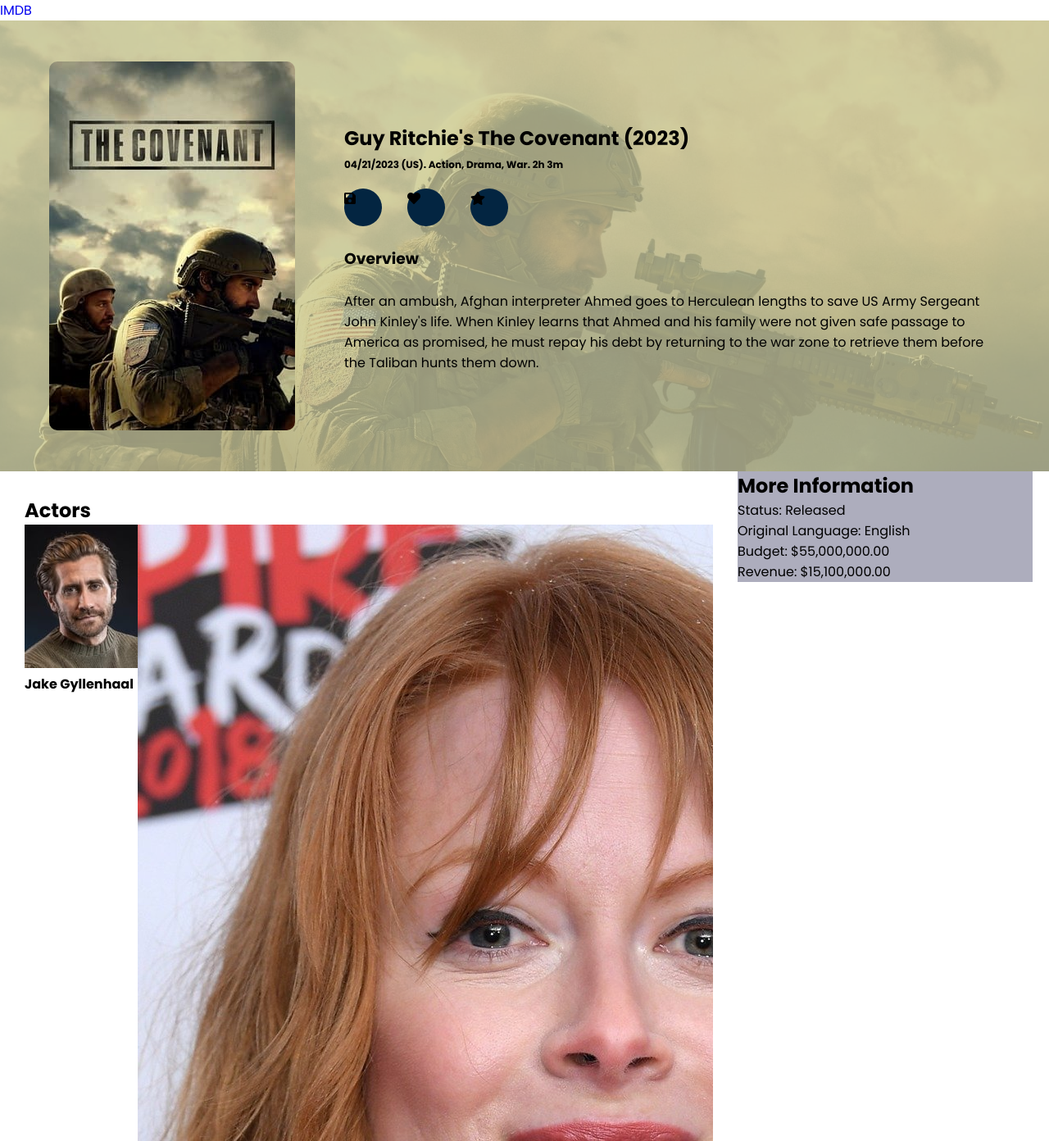
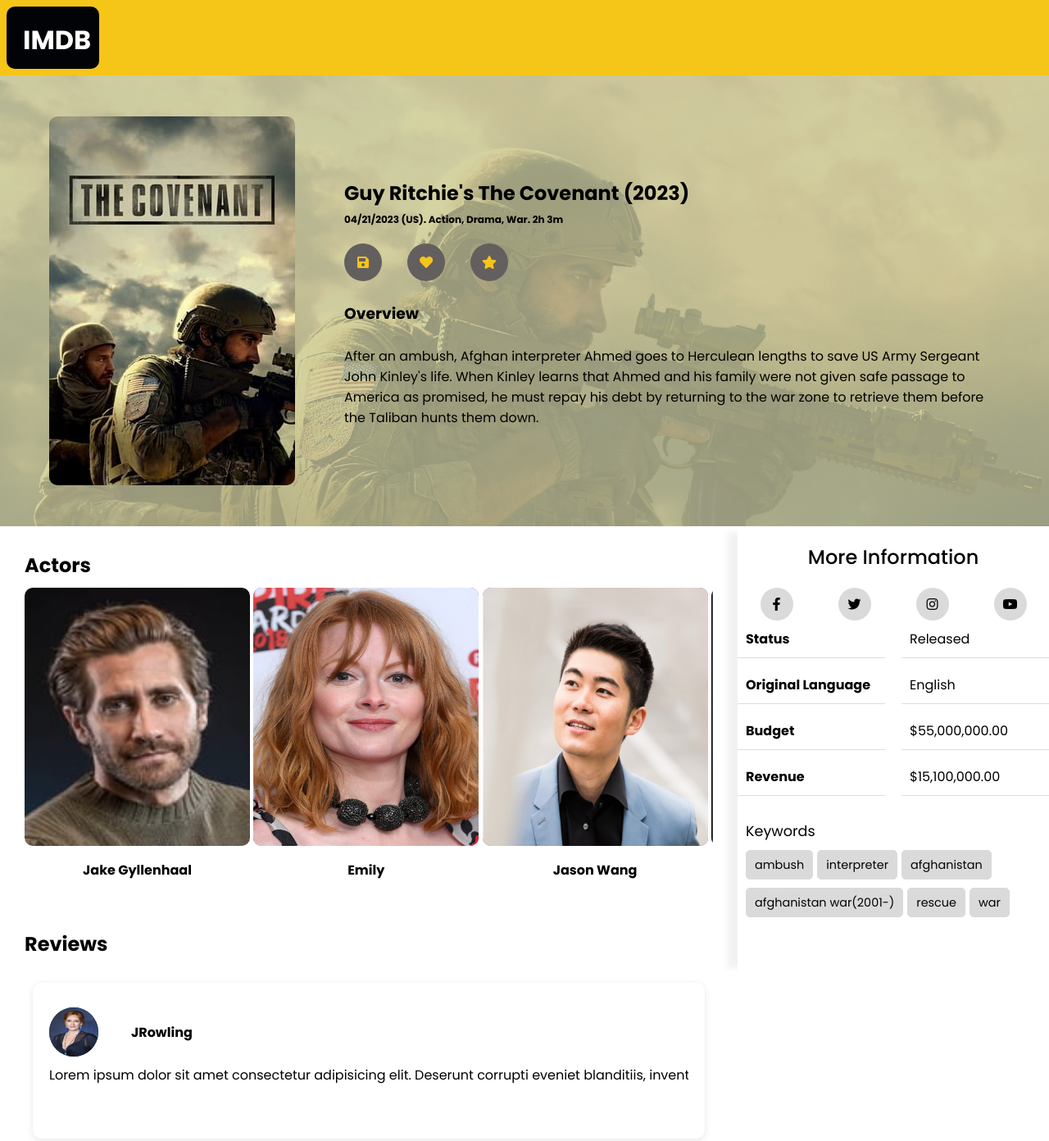
Before and after one commit to MahdiHosseinizade/html-css-movie-project, a website: page html/moviePage.html in a window 1280 px wide. Shown: the top 1392 px of the page at 82% size. Drawn offline with Linux system fonts and the light colour scheme.

Commit message:
feat(MoviePage): add text for icon and complete sideBar

```diff
--- a/html/moviePage.html
+++ b/html/moviePage.html
@@ -21,13 +21,13 @@
                 <h1 >Guy Ritchie's The Covenant (2023)</h1>
                 <h4>04/21/2023 (US). Action, Drama, War. 2h 3m</h4>
                 <div class="icons">
-                    <div class="icon">
+                    <div data-text="Login to add this movie to your watchlist" class="icon">
                         <i class="fas fa-save"></i>
                     </div>
-                    <div class="icon">
+                    <div data-text="Login to add this movie to your favorite list" class="icon">
                         <i class="fas fa-heart"></i>
                     </div>
-                    <div class="icon">
+                    <div data-text="Login to rate this movie" class="icon">
                         <i class="fas fa-star"></i>
                     </div>
                 </div>
@@ -64,10 +64,6 @@
                     <img src="../assets/img/alex.jpg" />
                     <h4>Alex</h4>
                 </section>
-                <!-- <img src="../assets/img/jonnyLee.jpg" />
-                <img src="../assets/img/alex.jpg" />
-                <img src="../assets/img/darsalim.jpg" />
-                <img src="../assets/img/em.jpg  " /> -->
             </div>
         </div>
         <section class="reviews">
@@ -92,12 +88,53 @@
     </div>
     <div class="side">
         <h2>More Information</h2>
-        <ul>
-            <li>Status: Released</li>
-            <li>Original Language: English</li>
-            <li>Budget: $55,000,000.00</li>
-            <li>Revenue: $15,100,000.00</li>
-        </ul>
+        <section class="social_links">
+            <div class="social">
+                <i class="fab fa-facebook-f"></i>
+            </div>
+            <div class="social">
+                <i class="fab fa-twitter"></i>
+            </div>
+            <div class="social">
+                <i class="fab fa-instagram"></i>
+            </div>
+            <div class="social">
+                <i class="fab fa-youtube"></i>
+            </div>
+        </section>
+
+        <article class="information_side">
+            <div class="grid">
+              <div><strong><bdi>Status</bdi></strong></div>
+              <div>Released</div>
+              <div><strong><bdi>Original Language</bdi></strong></div>
+              <div>English</div>
+              <div><strong><bdi>Budget</bdi></strong></div>
+              <div>$55,000,000.00</div>
+              <div><strong><bdi>Revenue</bdi></strong></div>
+              <div>$15,100,000.00</div>
+            </div>
+        </article>
+        <section class="keywords_side">
+            <h4>Keywords</h4>
+            <ul>
+                <li>ambush</li>
+                <li>interpreter</li>
+                <li>afghanistan</li>
+                <li>afghanistan war(2001-)</li>
+                <li>rescue</li>
+                <li>war</li>
+                </ul>
+        </section>
+
+
+
+        <!-- <ul>
+            <li><strong>Status:</strong> Released</li>
+            <li><strong>Original Language:</strong> English</li>
+            <li><strong>Budget:</strong> $55,000,000.00</li>
+            <li><strong>Revenue:</strong> $15,100,000.00</li>
+        </ul> -->
     </div>
     </section>
 
--- a/styles/movie.css
+++ b/styles/movie.css
@@ -33,6 +33,32 @@
     --main-color:#F5C518;
     --text-color:#fff;
     --bg-color:#020307;
+}
+
+header {
+  background-color: var(--main-color);
+  color: #fff;
+  display: flex;
+  justify-content: space-between;
+  align-items: center;
+  padding: 8px;
+  /* border-radius: 10px; */
+  width: 100%;
+}
+
+.logo {
+  font-size: 2rem;
+  font-weight: bold;
+  text-decoration: none;
+  color: var(--text-color);
+  padding: 8px 10px;
+  border-radius: 10px;
+  background-color: var(--bg-color);
+}
+
+.logo i {
+  font-size: 2.5rem;
+  margin-right: 10px;
 }
 html,body{
     margin: 0;
@@ -100,26 +126,72 @@
   .icon{
     width:46px;
     height: 46px;
-    background-color: #032541;
+    background-color: #635f5f;
+    color: var(--main-color);
     border-radius: 50%;
+    display: flex;
+    justify-content: center;
+    align-items: center;
+    cursor: pointer;
+    position: relative;
   }
+  .icon:hover{
+    color: var(--bg-color);
+    background-color: var(--main-color);
+  }
+  .icons .icon:hover::before {
+    content: attr(data-text);
+    position: absolute;
+    bottom: 100%;
+    left: 50%;
+    transform: translateX(-50%);
+    background-color: #000;
+    color: #fff;
+    padding: 5px;
+    font-size: 14px;
+    white-space: nowrap;
+    border-radius: 10px;
+  }
+
+
   .actors,.reviews{
     padding:30px;
     align-self: center;
   }
   .scroll{
-    display: flex;
-    overflow: auto;
+
+    white-space: nowrap;
+    overflow-y: scroll;
+
+  }.scroll::-webkit-scrollbar{
+
   }
-  .scroll>img{
+  .scroll section{
+    width: 275px;
+    display: inline-block;
+    flex-direction: column;
+    align-items: center;
+
+  }
+  .scroll img{
+    /* width: 100%; */
+    width: 275px;
     position: relative;
-    min-width:140px;
-    min-height: 210px;
+    /* min-width:140px;
+    min-height: 210px; */
     border-radius: 10px;
     background-color: blueviolet;
     margin: 10px 20px 0 0;
+    height: 315px;
 
   }
+
+  .scroll h4{
+    display: flex;
+    justify-content: center;
+    margin-top: 10px;
+  }
+
   .user{
     display: flex;
      align-items: center;
@@ -132,11 +204,76 @@
     display: flex;
     width: 100%;
   }
-  .side{
+  .side h2{
+    margin: 20px 0;
+    text-align: center;
+    font-weight: 500;
+  }
+  .side {
     min-width: 360px;
     height: fit-content;
-    background-color: rgb(173, 173, 189);
+    background-color: var(--text-color);
+    box-shadow:  -20px 0px 8px -8px rgba(117, 117, 117, 0.1);
+
   }
+
+  .social_links{
+    display: flex;
+    justify-content: space-around;
+  }
+  .social_links .social{
+    width: 40px;
+    height: 40px;
+    background-color: #dadada;
+    border-radius: 50%;
+    display: flex;
+    justify-content: center;
+    align-items: center;
+    cursor: pointer;
+  }
+  .information_side .grid {
+    display: grid;
+    grid-template-columns: repeat(2, 1fr);
+    grid-column-gap: 20px;
+    grid-row-gap: 10px;
+  }
+
+  .information_side .grid div {
+    padding: 10px;
+    border-bottom: 1px solid #ddd;
+  }
+  .keywords_side{
+    margin-top: 30px;
+    margin-left: 10px;
+    margin-bottom: 1px solid #d7d7d7;
+    margin-bottom: 30px;
+  }
+  .keywords_side h4{
+    font-size: 1.1em;
+    font-weight: 400;
+    margin-bottom: 10px;
+  }
+  .keywords_side ul{
+    width: 100%;
+    display: flex;
+    flex-wrap: wrap;
+    padding-bottom: 30px;
+    justify-content: flex-start;
+  }
+  .keywords_side ul li{
+    margin-right: 5px;
+    margin-bottom: 10px;
+    line-height: 24px;
+    box-sizing: border-box;
+    white-space: nowrap;
+    font-size: 0.9em;
+    background-color: #dadada;
+    border: 1px solid #dadada;
+    color: var(--bg-color);
+    padding: 5px 10px;
+    border-radius: 5px;
+  }
+
   .category{
     width: calc(100vw - 380px);
   }
@@ -175,10 +312,19 @@
     -webkit-line-clamp: 6;
     -webkit-box-orient: vertical;
   }
+  @media screen and (max-width:1000px) {
+
+    .list{
+      flex-direction: column;
+    }
+    .category{
+      width: 100%;
+    }
+  }
   @media only screen and (max-width:800px) {
-    .side{
+    /* .side{
         display: none;
-    }
+    } */
     .category{
         width: 100%;
     }
```
